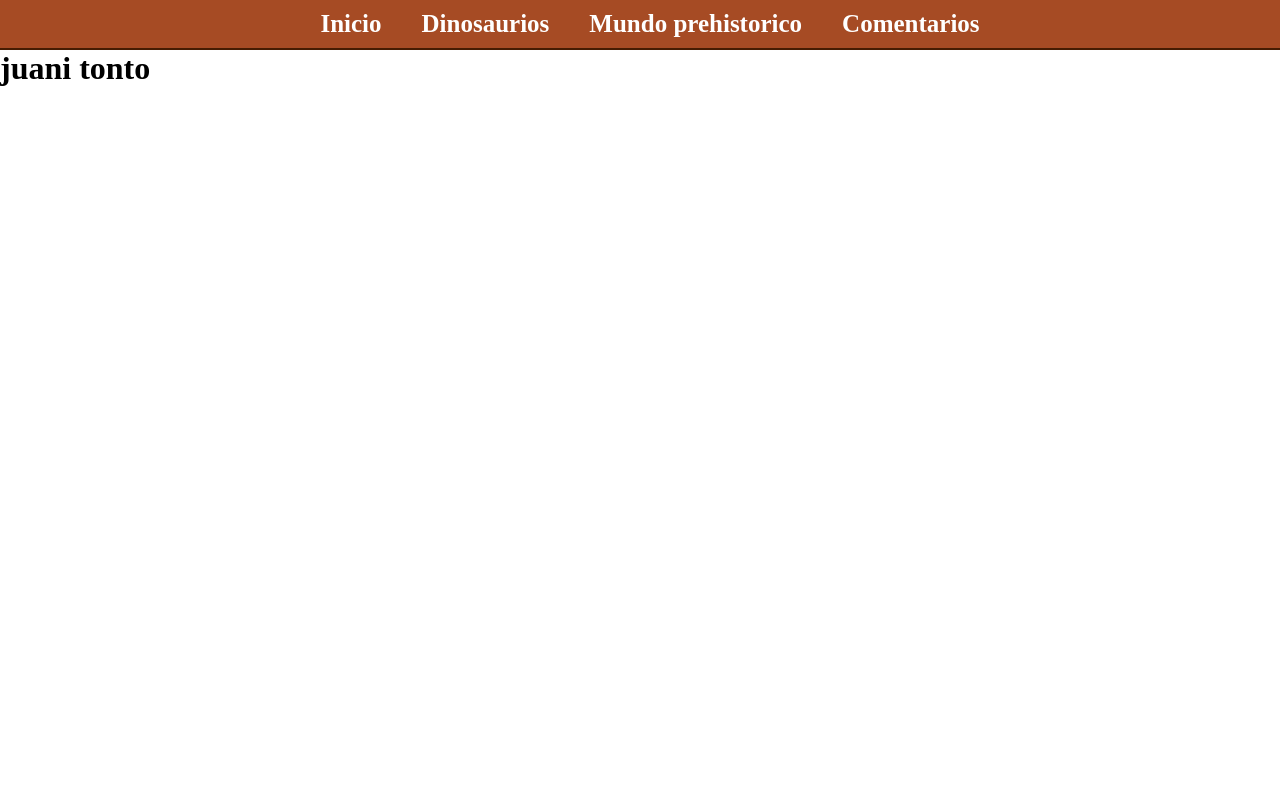
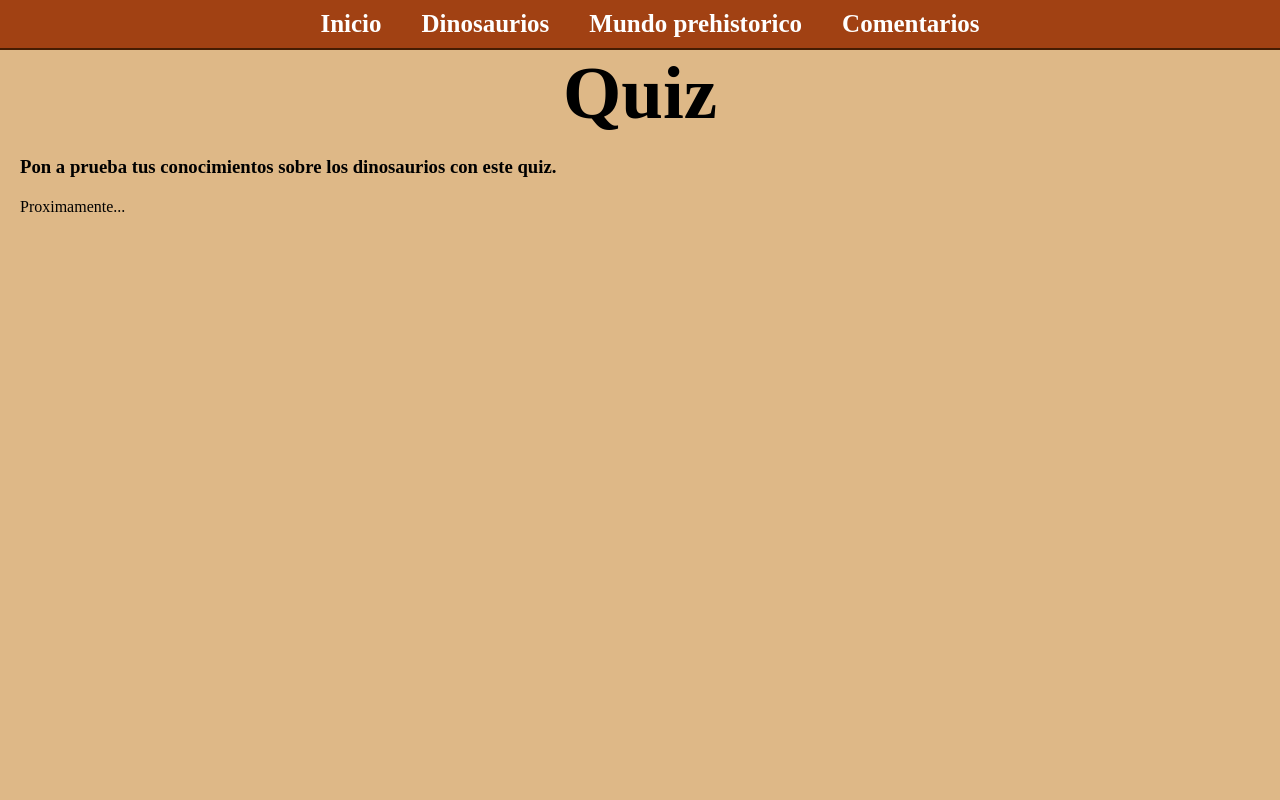
Before and after one commit to JulianIbPe/sauripedia, a PHP site: page /pages/quiz.html in a window 1280 px wide. Run offline with PHP 8.4, Linux system fonts and the light colour scheme.

Commit message:
Arreglo el formato del quiz

```diff
--- a/css/estilos.css
+++ b/css/estilos.css
@@ -39,6 +39,13 @@ li
     max-width: 100%;
     max-width: 500px;
     max-height: 500px;
+}
+#fondo_quiz
+{
+    background-color: burlywood;
+    background-size: cover;
+    background-position: center;
+    height: 100vh;
 }
 nav
 {
--- a/pages/quiz.html
+++ b/pages/quiz.html
@@ -4,7 +4,7 @@
         <title>Quiz</title>
         <link rel="stylesheet" href="/css/estilos.css">
     </head>
-    <body>
+    <body id="fondo_quiz">
         <header>
             <nav>
                 <ul>
@@ -15,6 +15,10 @@
                 </ul>
             </nav>
         </header>
-        <h1>juani tonto</h1>
+        <main>
+            <h2>Quiz</h2>
+            <h3>Pon a prueba tus conocimientos sobre los dinosaurios con este quiz.</h3>
+            <p>Proximamente...</p>
+        </main>
     </body>
 </html>
```
